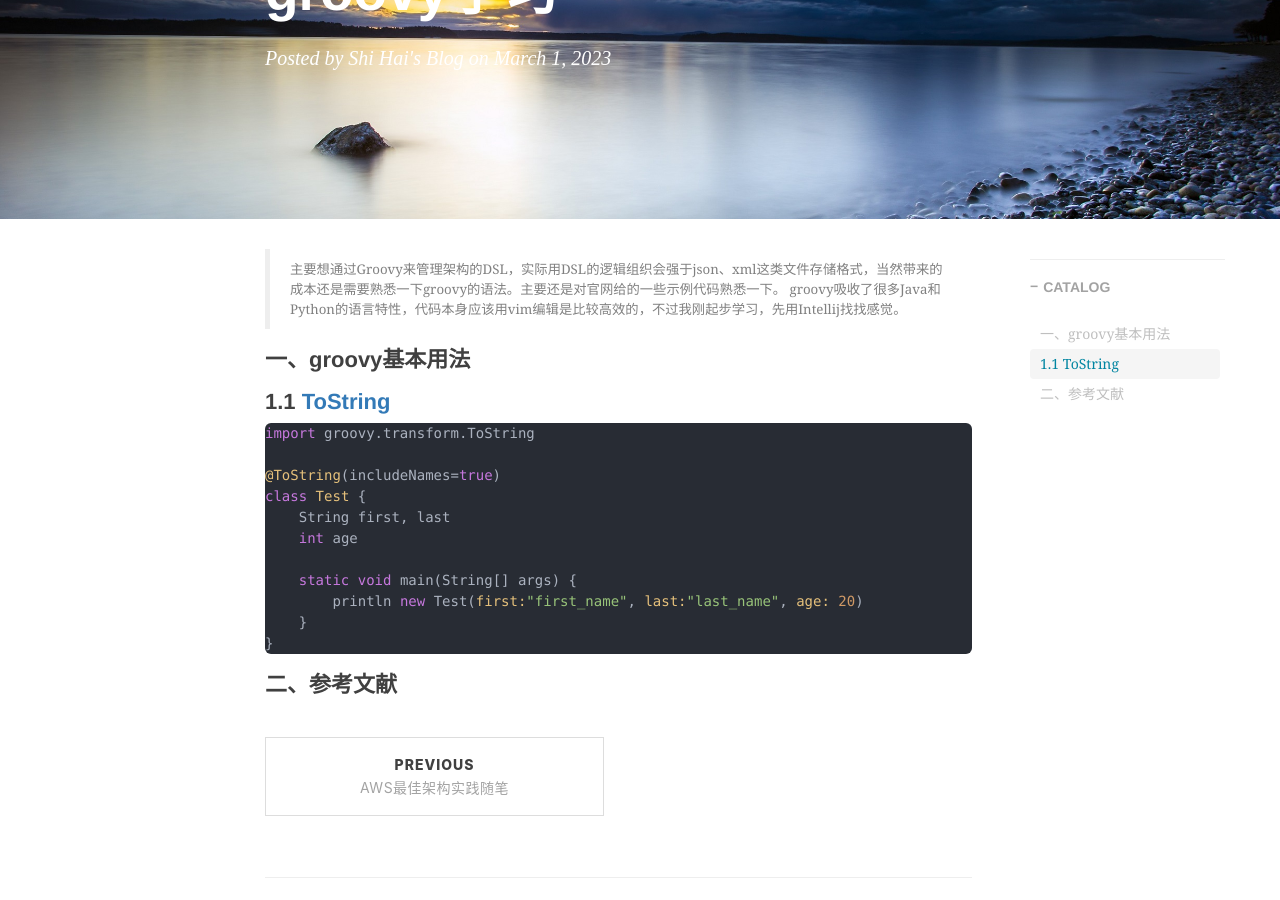
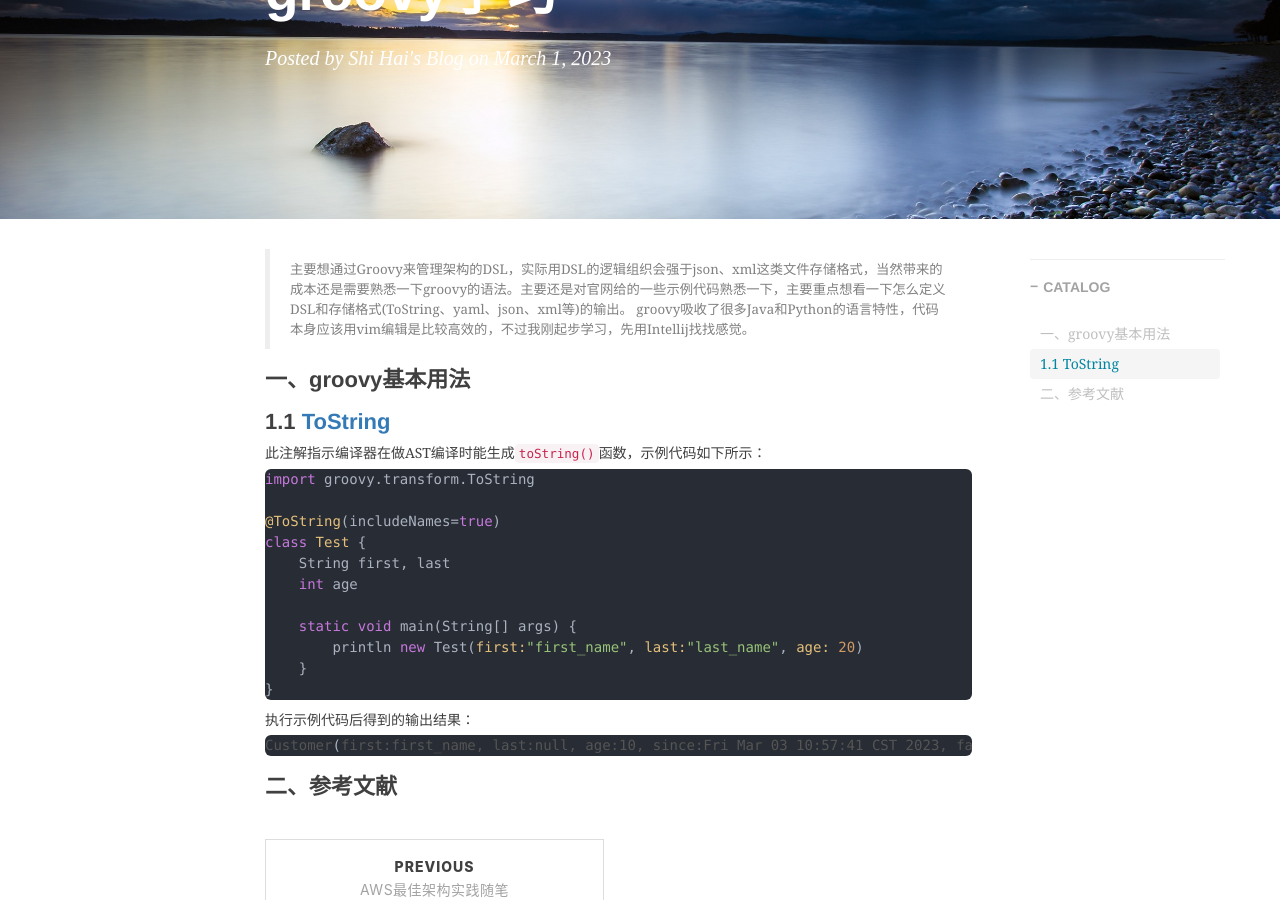
Before and after one commit to shihai1991/shihai1991.github.io, a Jekyll site: the page built from _posts/2023-03-01-groovy学习.md, in a window 1280 px wide and 900 px high, scrolled down 236 px. Built offline with Jekyll 4.4.1, drawn with Linux system fonts in a browser that asks for light colours; nearby versions of some CDN libraries; comment, search, counter and statistics services are not loaded.

Commit message:
Update 2023-03-01-groovy学习.md

````diff
--- a/_posts/2023-03-01-groovy学习.md
+++ b/_posts/2023-03-01-groovy学习.md
@@ -8,11 +8,12 @@ tags:
   - groovy
 time: '2023.03.01 16:11:00'
 ---
-> 主要想通过Groovy来管理架构的DSL，实际用DSL的逻辑组织会强于json、xml这类文件存储格式，当然带来的成本还是需要熟悉一下groovy的语法。主要还是对官网给的一些示例代码熟悉一下。
+> 主要想通过Groovy来管理架构的DSL，实际用DSL的逻辑组织会强于json、xml这类文件存储格式，当然带来的成本还是需要熟悉一下groovy的语法。主要还是对官网给的一些示例代码熟悉一下，主要重点想看一下怎么定义DSL和存储格式(ToString、yaml、json、xml等)的输出。
 > groovy吸收了很多Java和Python的语言特性，代码本身应该用vim编辑是比较高效的，不过我刚起步学习，先用Intellij找找感觉。
 
 # 一、groovy基本用法
 # 1.1 [ToString](https://docs.groovy-lang.org/next/html/gapi/groovy/transform/ToString.html)
+此注解指示编译器在做AST编译时能生成`toString()`函数，示例代码如下所示：
 ```groovy
 import groovy.transform.ToString
 
@@ -26,5 +27,9 @@ class Test {
     }
 }
 ```
+执行示例代码后得到的输出结果：
+```shell
+Customer(first:first_name, last:null, age:10, since:Fri Mar 03 10:57:41 CST 2023, favItems:null)
+```
 
 # 二、参考文献
````
